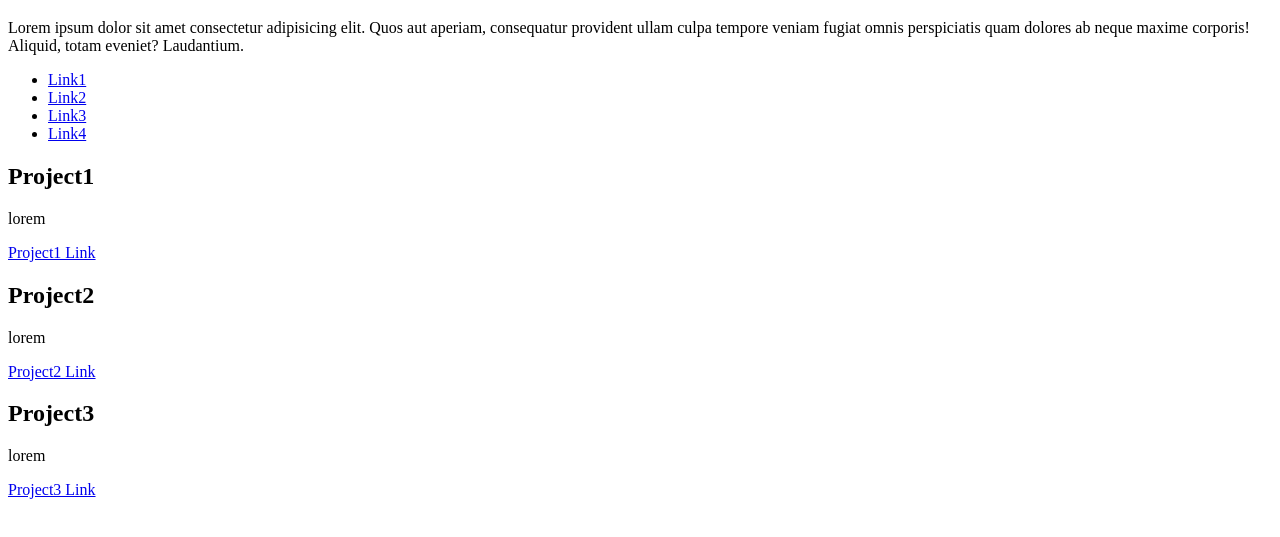
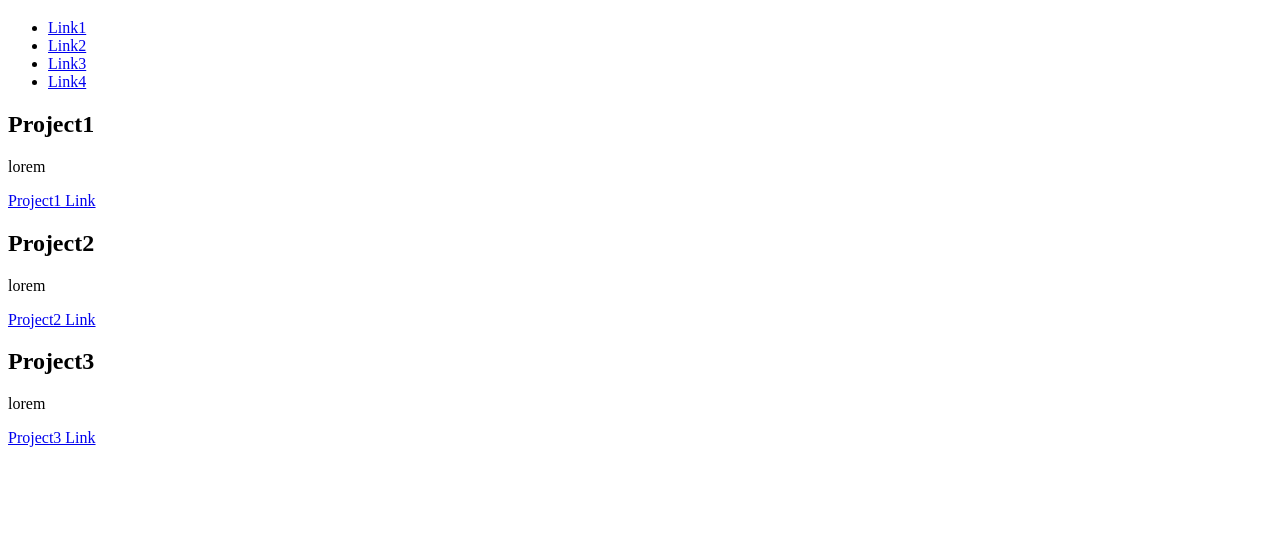
Before and after one commit to tjstalcup/git-feb-28-2019, a plain HTML site: page index.html in a window 1280 px wide. Shown: the part 61-598 px from the top of the page. Drawn offline with Linux system fonts and the light colour scheme.

Commit message:
removes lorem and adds section to projects

```diff
--- a/index.html
+++ b/index.html
@@ -10,7 +10,6 @@
 
   <header>
     <h1>Git and Github Feb 28 - 2019</h1>
-    <p>Lorem ipsum dolor sit amet consectetur adipisicing elit. Quos aut aperiam, consequatur provident ullam culpa tempore veniam fugiat omnis perspiciatis quam dolores ab neque maxime corporis! Aliquid, totam eveniet? Laudantium.</p>
   </header>
 
   <nav>
@@ -22,6 +21,7 @@
     </ul>
   </nav>
 
+  <section>
     <div class="project">
       <h2>Project1</h2>
       <p>lorem</p>
@@ -37,6 +37,7 @@
       <p>lorem</p>
       <a href="#">Project3 Link</a>
     </div>
+  </section>
 
 </body>
 </html>
```
Lines whose indentation alone changed are shown as unchanged.
